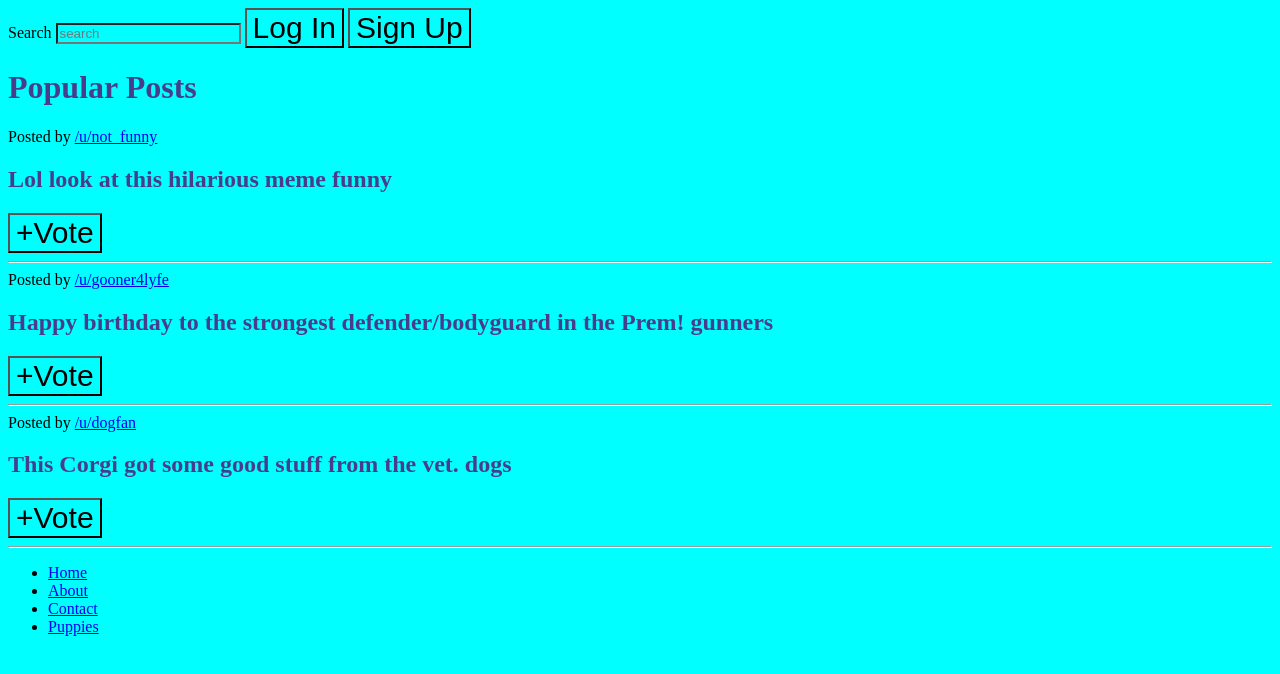
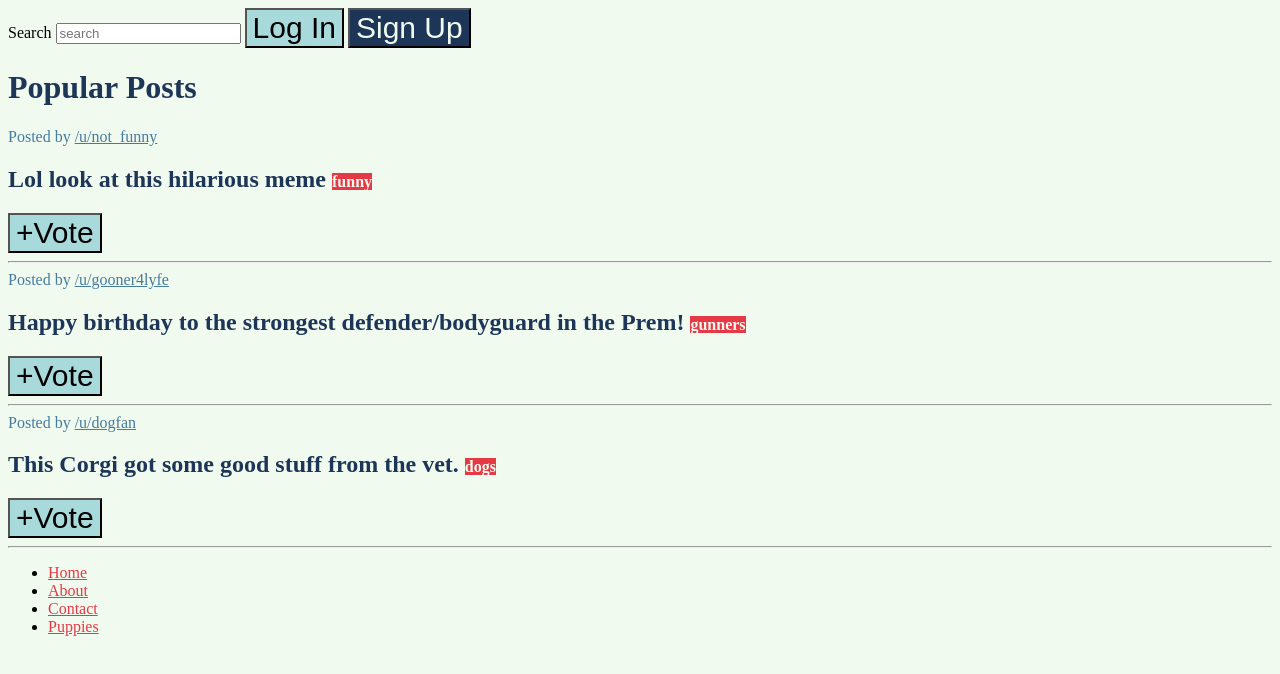
Before and after one commit to Austin-X/Austin-X.github.io, a plain HTML site: page UdemyWebDevByColt/Section_7_Resources/starter.html in a window 1280 px wide. Drawn offline with Linux system fonts and the light colour scheme.

Commit message:
Update stylesheet.css

```diff
--- a/UdemyWebDevByColt/Section_7_Resources/stylesheet.css
+++ b/UdemyWebDevByColt/Section_7_Resources/stylesheet.css
@@ -1,12 +1,40 @@
-* {
+/* * {
     background-color: cyan;
+} */
+
+body {
+    background-color: #f1faee;
 }
 
 button {
     font-size: 30px;
+    background-color: #a8dadc;
 }
 
 h1,
 h2 {
-    color: darkslateblue;
+    color: #1d3557;
 }
+
+#signup {
+    background-color: #1d3557;
+    color: #f1faee;
+}
+
+span {
+    color: #457b9d;
+}
+
+.tag {
+    background-color: #e63946;
+    color: #f1faee;
+    font-size: 16px;
+}
+
+.post a {
+    color: #457b9d;
+}
+
+footer a {
+    color: #e63946;
+}
```
